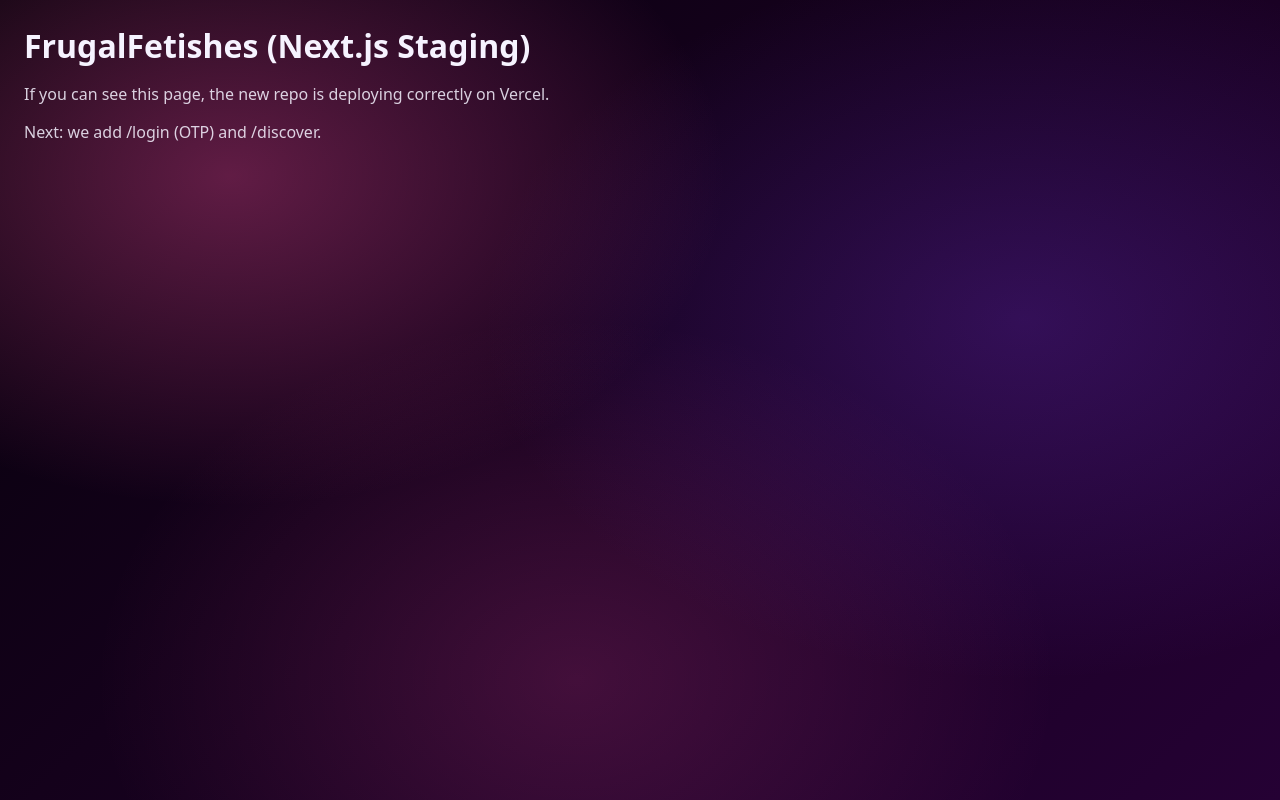
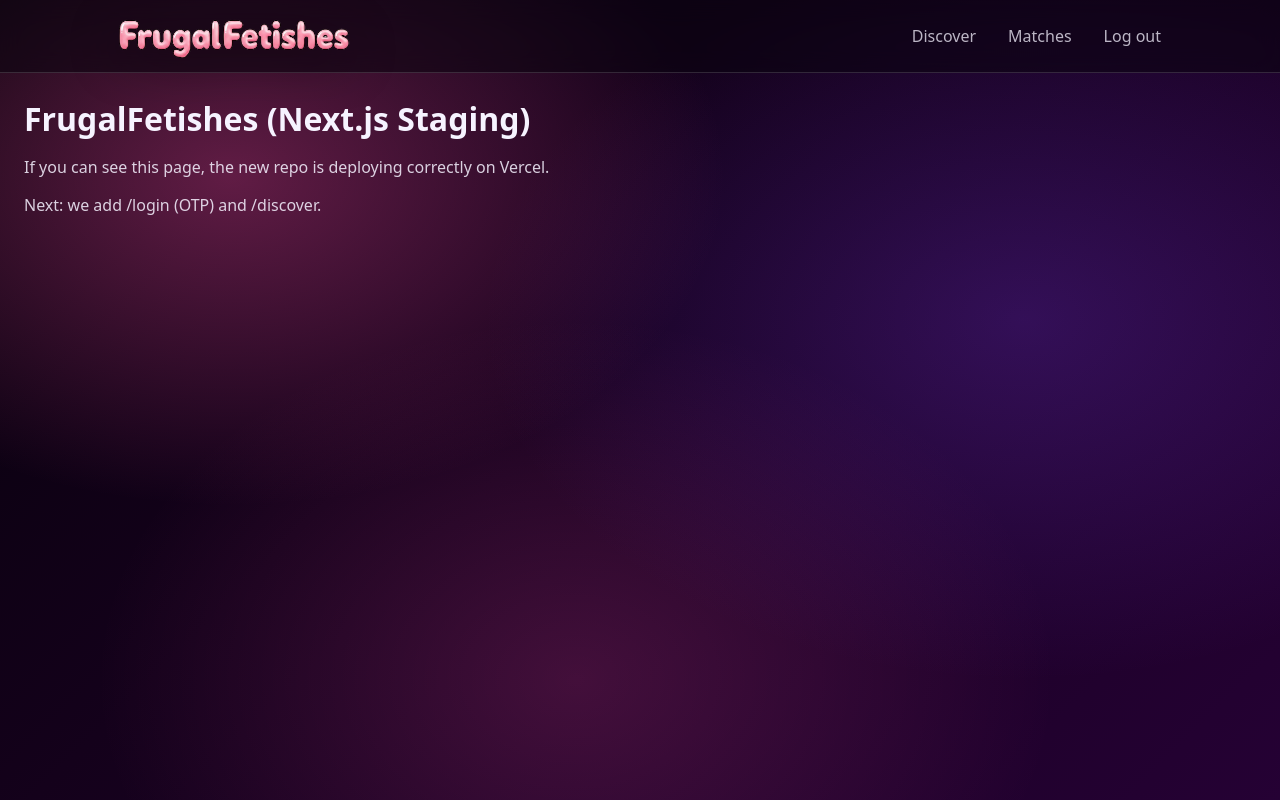
Before and after one commit to FrugalFetishes/frugalfetishes-frontend-next, a Next.js app: page / in a window 1280 px wide. Built offline with nearby package versions, Linux system fonts and the light colour scheme.

Commit message:
Update layout.tsx

```diff
--- a/src/app/layout.tsx
+++ b/src/app/layout.tsx
@@ -1,15 +1,41 @@
+"use client";
+
 import "./globals.css";
-
-export const metadata = {
-  title: "FrugalFetishes",
-  description: "Next.js rewrite (staging)"
-};
+import Link from "next/link";
+import { usePathname } from "next/navigation";
 
 export default function RootLayout({ children }: { children: React.ReactNode }) {
+  const pathname = usePathname();
+  const hideHeader = pathname === "/login";
+
   return (
     <html lang="en">
       <body>
-        {children}
+        <div className="ff-app">
+          {!hideHeader && (
+            <header className="ff-header">
+              <div className="ff-header-inner">
+                <div className="ff-brand" aria-label="FrugalFetishes">
+                  <img src="/FFmenuheaderlogo.png" alt="FrugalFetishes" />
+                </div>
+
+                <nav className="ff-nav" aria-label="Primary navigation">
+                  <Link className="ff-link" href="/discover">
+                    Discover
+                  </Link>
+                  <Link className="ff-link" href="/matches">
+                    Matches
+                  </Link>
+                  <Link className="ff-link" href="/login">
+                    Log out
+                  </Link>
+                </nav>
+              </div>
+            </header>
+          )}
+
+          {children}
+        </div>
       </body>
     </html>
   );
```
